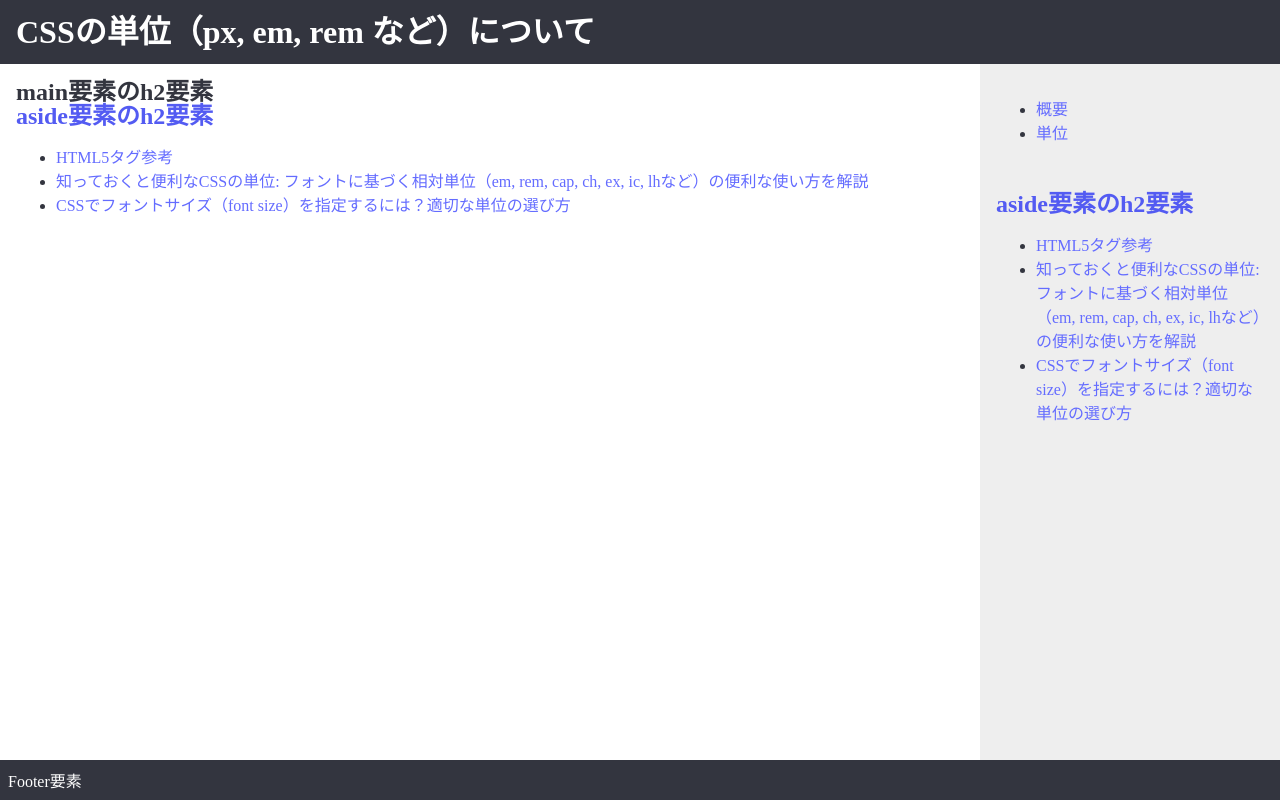
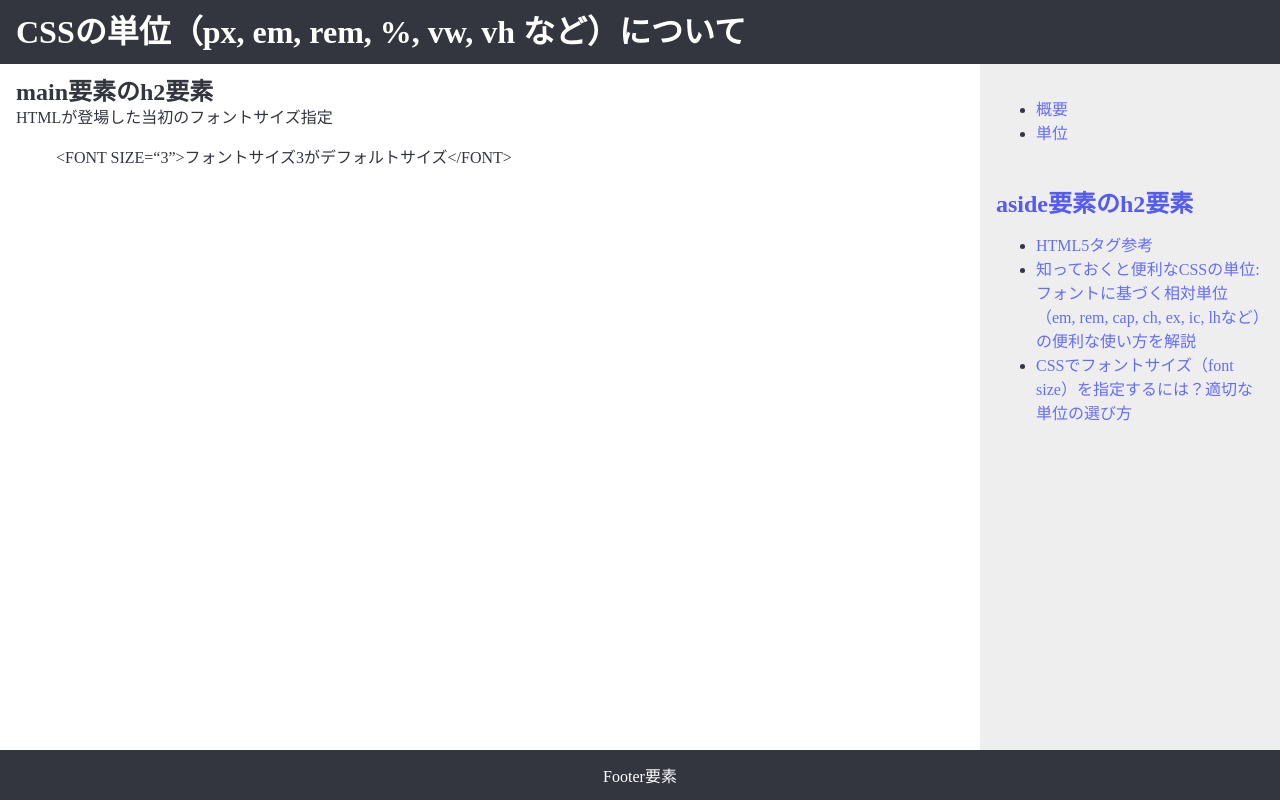
Before and after one commit to tmc-yukihide-ohta/css_study, a React (Vite) app: page / in a window 1280 px wide. Both pictures are taken after a click on the link "概要". Built offline with nearby package versions, Linux system fonts and the light colour scheme.

Commit message:
コンテンツ作成中

```diff
--- a/src/app.scss
+++ b/src/app.scss
@@ -4,7 +4,7 @@
   width: 100%;
   height: 100vh;
   display: grid;
-  grid-template-rows: auto auto 1fr auto;
+  grid-template-rows: auto auto 1fr 50px;
   grid-template-columns: 1fr 300px;
 }
 
@@ -46,5 +46,7 @@ footer {
   background-color: $theme1-footer-background-color;
   color:$theme1-footer-font-color;
   padding: 8px;
+  display: flex;
+  justify-content: center;
   align-items: center;
 }
--- a/src/component/Header.tsx
+++ b/src/component/Header.tsx
@@ -2,7 +2,7 @@ import styles from './Header.module.scss'
 const Header = () => {
   return (
     <div className={styles.headerComponent}>
-      <h1>CSSの単位（px, em, rem など）について</h1>
+      <h1>CSSの単位（px, em, rem, %, vw, vh など）について</h1>
     </div>
   )
 }
--- a/src/component/Main.tsx
+++ b/src/component/Main.tsx
@@ -1,6 +1,7 @@
 import styles from './Main.module.scss'
 import Aside from "./Aside.tsx";
 import Compare from "./Compare.tsx";
+import Overview from "../contents/Overview.tsx";
 
 interface MainProps {
   selectedComponent: string;
@@ -10,7 +11,7 @@ const Main:React.FC<MainProps> = ({ selectedComponent }) => {
   const renderContent = () => {
     switch (selectedComponent) {
       case '001':
-        return <Aside/>;
+        return <Overview/>;
       case '002':
         return <Compare/>;
       // ... 他のコンポーネントに対する処理を追加
--- /dev/null
+++ b/src/contents/OverView.module.scss
@@ -0,0 +1,3 @@
+.overViewPage{
+
+}
--- /dev/null
+++ b/src/contents/Overview.tsx
@@ -0,0 +1,14 @@
+import styles from "./OverView.module.scss"
+
+const Overview=()=>{
+  return(
+    <div className={styles.overViewPage}>
+      HTMLが登場した当初のフォントサイズ指定
+      <blockquote>
+        &lt;FONT SIZE=“3”&gt;フォントサイズ3がデフォルトサイズ&lt;/FONT&gt;
+      </blockquote>
+    </div>
+  )
+}
+
+export default Overview
```
